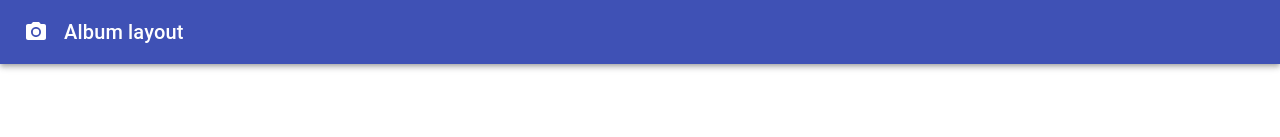
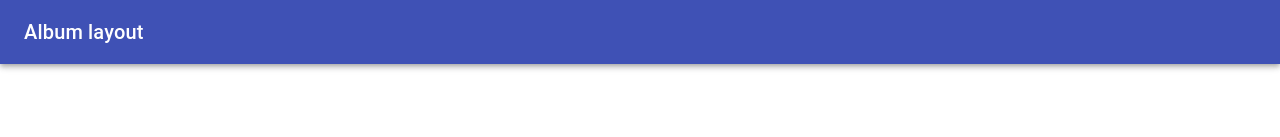
Before and after one commit to jackdavidweber/simpleCollegeDataForm, a React (Create React App) app: page / in a window 1280 px wide. Shown: the top 137 px of the page. Built offline with nearby package versions, Linux system fonts and the light colour scheme.

Commit message:
tried fixing problem with material ui icons by first just removing the icons

```diff
--- a/package.json
+++ b/package.json
@@ -4,6 +4,7 @@
   "private": true,
   "dependencies": {
     "@material-ui/core": "^4.3.1",
+    "@material-ui/icons": "^4.2.1",
     "clsx": "^1.0.4",
     "react": "^16.8.6",
     "react-dom": "^16.8.6",
--- a/src/App.js
+++ b/src/App.js
@@ -3,7 +3,7 @@
 import React from 'react';
 import AppBar from '@material-ui/core/AppBar';
 import Button from '@material-ui/core/Button';
-import CameraIcon from '@material-ui/icons/PhotoCamera';
+// import CameraIcon from '@material-ui/icons/PhotoCamera';
 import Card from '@material-ui/core/Card';
 import CardActions from '@material-ui/core/CardActions';
 import CardContent from '@material-ui/core/CardContent';
@@ -74,7 +74,7 @@ function App() {
       <CssBaseline />
       <AppBar position="relative">
         <Toolbar>
-          <CameraIcon className={classes.icon} />
+          {/* <CameraIcon className={classes.icon} /> */}
           <Typography variant="h6" color="inherit" noWrap>
             Album layout
           </Typography>
```
Also changed, not shown: 1 other file (tests, documents, lock files or other folders).
